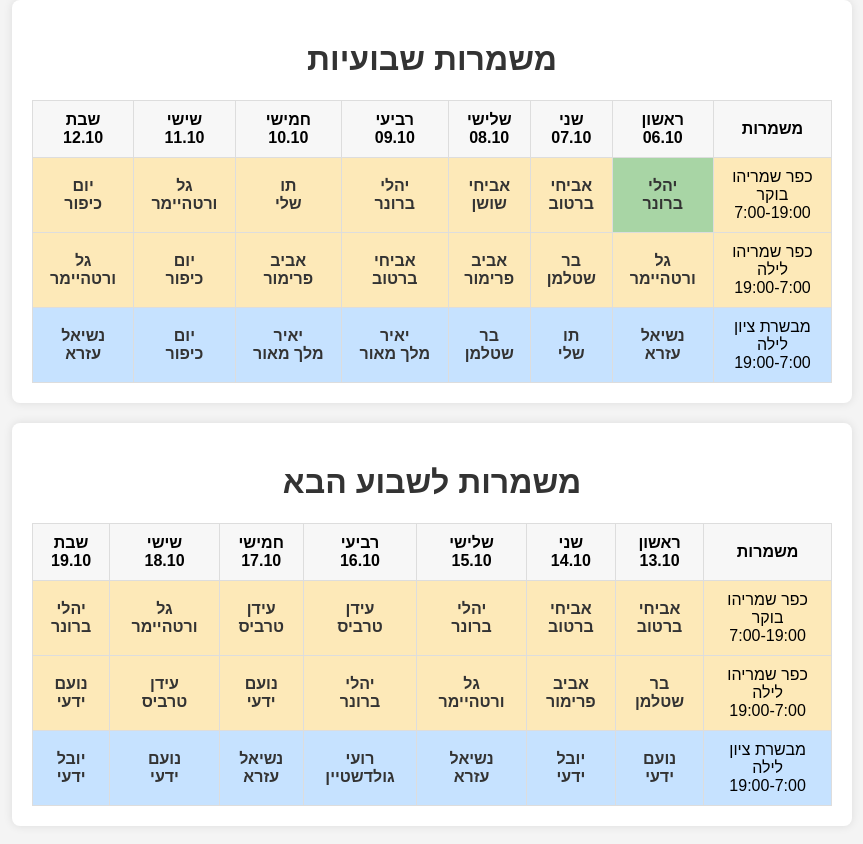
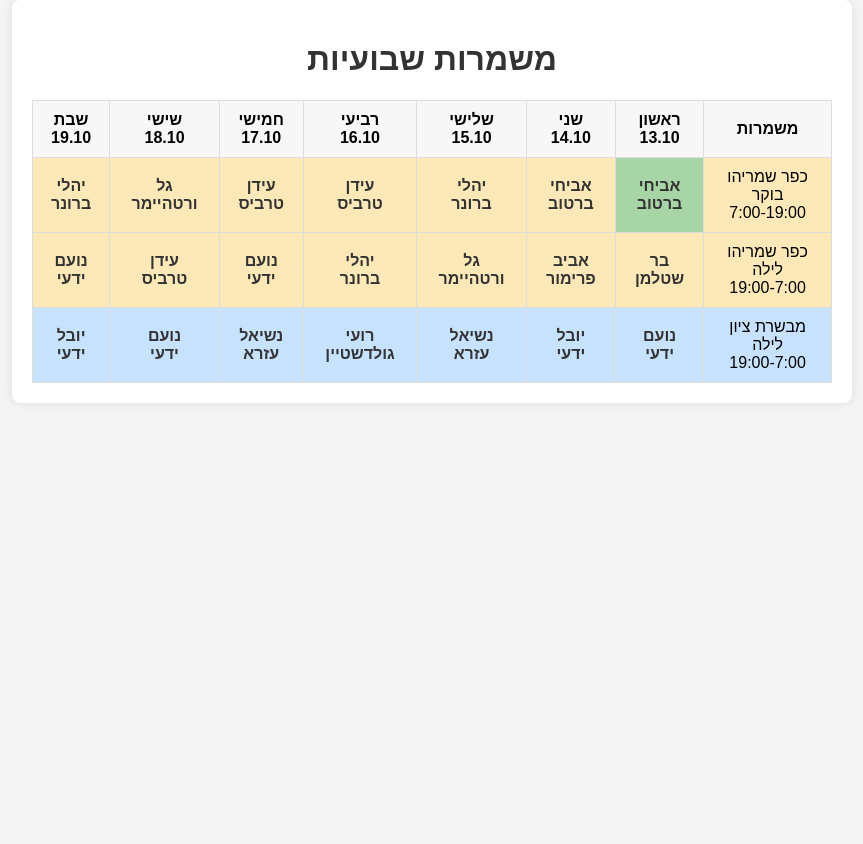
Before and after one commit to noamyady/Shift-Schedule, a plain HTML site: page index.html in a window 1280 px wide. Shown: the whole page, without its empty margins (208-1071 px from the left). After the commit the page ends 800 px from the top, so only its background shows below. Drawn offline with Linux system fonts and the light colour scheme.

Commit message:
Update index.html

```diff
--- a/index.html
+++ b/index.html
@@ -68,50 +68,10 @@
         <h1>משמרות שבועיות</h1>
         <table>
             <tr>
-                <th>שבת<br>12.10</th><th>שישי<br>11.10</th><th>חמישי<br>10.10</th><th>רביעי<br>09.10</th>
-                <th>שלישי<br>08.10</th><th>שני<br>07.10</th><th>ראשון<br>06.10</th><th>משמרות</th>
-            </tr>
-            <tr id="morning-shift-2" class="yellow">
-                <td><a href="https://wa.me/{{phone7_1}}" target="_blank">יום<br>כיפור</a></td>
-                <td><a href="https://wa.me/{{phone6_1}}" target="_blank"><a href="https://wa.me/972523543828" target="_blank">גל<br>ורטהיימר</a></a></td>
-                <td><a href="https://wa.me/{{phone5_1}}" target="_blank"><a href="https://wa.me/972542477111" target="_blank">תו<br>שלי</a></a></td>
-                <td><a href="https://wa.me/{{phone4_1}}" target="_blank"><a href="https://wa.me/972544542223" target="_blank">יהלי<br>ברונר</a></a></td>
-                <td><a href="https://wa.me/{{phone3_1}}" target="_blank"><a href="https://wa.me/972523115171" target="_blank">אביחי<br>שושן</a></a></td>
-                <td><a href="https://wa.me/{{phone2_1}}" target="_blank"><a href="https://wa.me/972526071266" target="_blank">אביחי<br>ברטוב</a></a></td>
-                <td><a href="https://wa.me/{{phone1_1}}" target="_blank"><a href="https://wa.me/972544542223" target="_blank">יהלי<br>ברונר</a></a></td>
-                <td rowspan="1" class="yellow">כפר שמריהו<br>בוקר<br>7:00-19:00</td>
-            </tr>
-            <tr id="night-shift-3" class="yellow">
-                <td><a href="https://wa.me/{{phone7_2}}" target="_blank"><a href="https://wa.me/972523543828" target="_blank">גל<br>ורטהיימר</a></a></td>
-                <td><a href="https://wa.me/{{phone6_2}}" target="_blank">יום<br>כיפור</a></td>
-                <td><a href="https://wa.me/{{phone5_2}}" target="_blank"><a href="https://wa.me/972528027802" target="_blank">אביב<br>פרימור</a></a></td>
-                <td><a href="https://wa.me/{{phone4_2}}" target="_blank"><a href="https://wa.me/972526071266" target="_blank">אביחי<br>ברטוב</a></a></td>
-                <td><a href="https://wa.me/{{phone3_2}}" target="_blank"><a href="https://wa.me/972528027802" target="_blank">אביב<br>פרימור</a></a></td>
-                <td><a href="https://wa.me/{{phone2_2}}" target="_blank"><a href="https://wa.me/972542550534" target="_blank">בר<br>שטלמן</a></a></td>
-                <td><a href="https://wa.me/{{phone1_2}}" target="_blank"><a href="https://wa.me/972523543828" target="_blank">גל<br>ורטהיימר</a></a></td>
-                <td rowspan="1" class="yellow">כפר שמריהו<br>לילה<br>19:00-7:00</td>
-            </tr>
-            <tr id="night-shift-4" class="blue">
-                <td><a href="https://wa.me/{{phone7_3}}" target="_blank"><a href="https://wa.me/972533340717" target="_blank">נשיאל<br>עזרא</a></a></td>
-                <td><a href="https://wa.me/{{phone6_3}}" target="_blank">יום<br>כיפור</a></td>
-                <td><a href="https://wa.me/{{phone5_3}}" target="_blank"><a href="https://wa.me/972584434241" target="_blank">יאיר<br>מלך מאור</a></a></td>
-                <td><a href="https://wa.me/{{phone4_3}}" target="_blank"><a href="https://wa.me/972584434241" target="_blank">יאיר<br>מלך מאור</a></a></td>
-                <td><a href="https://wa.me/{{phone3_3}}" target="_blank"><a href="https://wa.me/972542550534" target="_blank">בר<br>שטלמן</a></a></td>
-                <td><a href="https://wa.me/{{phone2_3}}" target="_blank"><a href="https://wa.me/972542477111" target="_blank">תו<br>שלי</a></a></td>
-                <td><a href="https://wa.me/{{phone1_3}}" target="_blank"><a href="https://wa.me/972533340717" target="_blank">נשיאל<br>עזרא</a></a></td>
-                <td rowspan="1" class="blue">מבשרת ציון<br>לילה<br>19:00-7:00</td>
-            </tr>
-        </table>
-    </div>
-
-   <div class="schedule-container">
-        <h1>משמרות לשבוע הבא</h1>
-        <table>
-            <tr>
                 <th>שבת<br>19.10</th><th>שישי<br>18.10</th><th>חמישי<br>17.10</th><th>רביעי<br>16.10</th>
                 <th>שלישי<br>15.10</th><th>שני<br>14.10</th><th>ראשון<br>13.10</th><th>משמרות</th>
             </tr>
-            <tr id="morning-shift-5" class="yellow">
+            <tr id="morning-shift-2" class="yellow">
                 <td><a href="https://wa.me/{{phone7_4}}" target="_blank"><a href="https://wa.me/972544542223" target="_blank">יהלי<br>ברונר</a></a></td>
                 <td><a href="https://wa.me/{{phone6_4}}" target="_blank"><a href="https://wa.me/972523543828" target="_blank">גל<br>ורטהיימר</a></a></td>
                 <td><a href="https://wa.me/{{phone5_4}}" target="_blank"><a href="https://wa.me/972526837999" target="_blank">עידן<br>טרביס</a></a></td>
@@ -121,7 +81,7 @@
                 <td><a href="https://wa.me/{{phone1_4}}" target="_blank"><a href="https://wa.me/972526071266" target="_blank">אביחי<br>ברטוב</a></a></td>
                 <td rowspan="1" class="yellow">כפר שמריהו<br>בוקר<br>7:00-19:00</td>
             </tr>
-            <tr id="night-shift-6" class="yellow">
+            <tr id="night-shift-3" class="yellow">
                 <td><a href="https://wa.me/{{phone7_5}}" target="_blank"><a href="https://wa.me/972556668848" target="_blank">נועם<br>ידעי</a></a></td>
                 <td><a href="https://wa.me/{{phone6_5}}" target="_blank"><a href="https://wa.me/972526837999" target="_blank">עידן<br>טרביס</a></a></td>
                 <td><a href="https://wa.me/{{phone5_5}}" target="_blank"><a href="https://wa.me/972556668848" target="_blank">נועם<br>ידעי</a></a></td>
```
